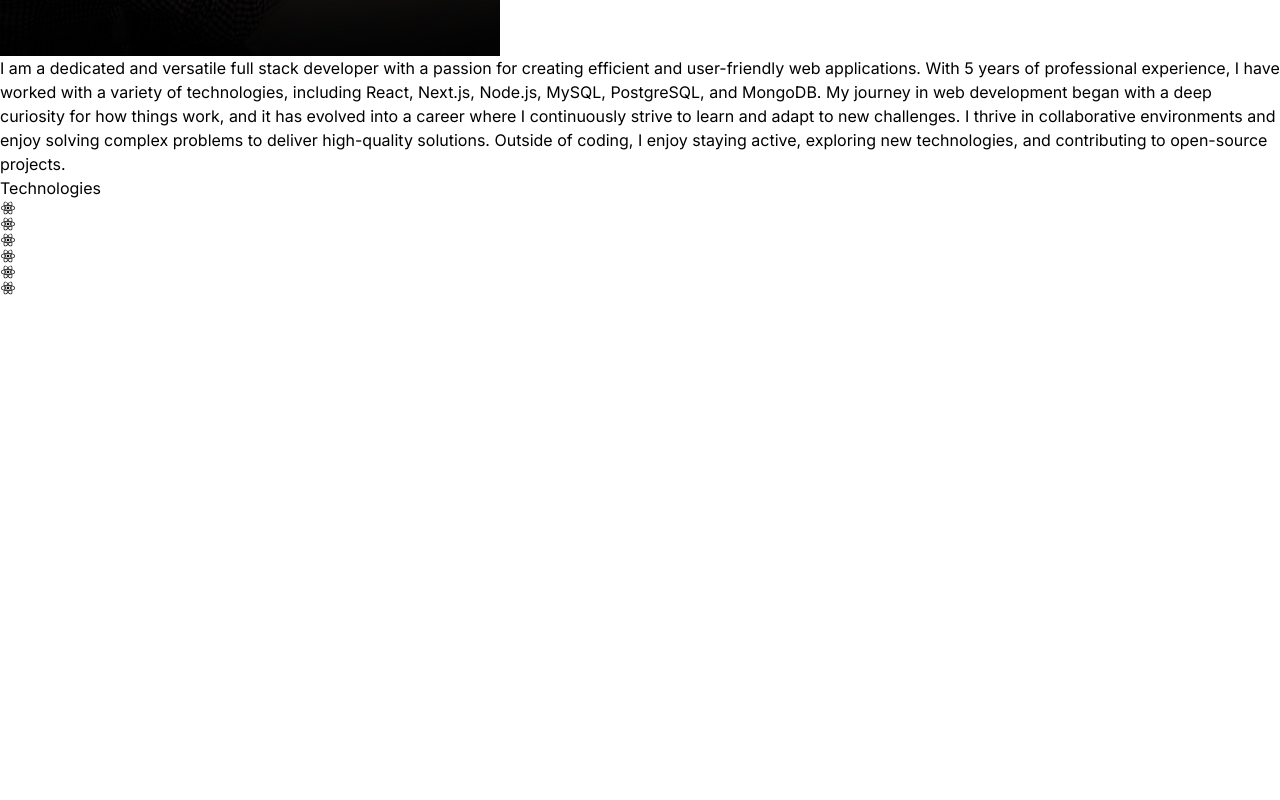
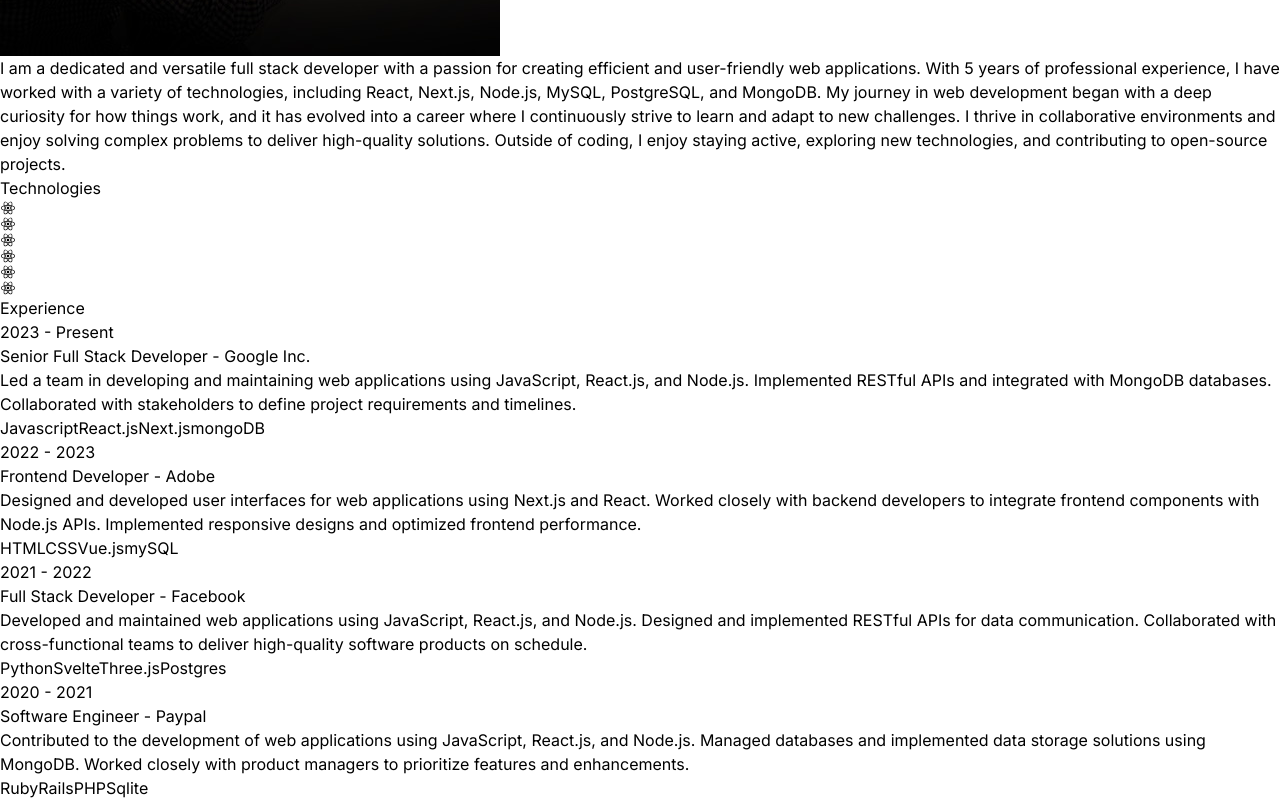
Before and after one commit to jupalibalaji/BALAJI-PORTFOLIO2, a React (Vite) app: page / in a window 1280 px wide. Shown: the part 1216-2016 px from the top of the page. Before the commit the page ends 1512 px from the top, so only its background shows below. Built offline with nearby package versions, Linux system fonts and the light colour scheme.

Commit message:
added experience

```diff
--- a/src/App.jsx
+++ b/src/App.jsx
@@ -1,6 +1,7 @@
 import './App.css';
 import About from './components/About';
 import BJ from './components/BJ';
+import Experience from './components/Experience';
 import Navbar from "./components/Navbar";
 import Techno from './components/Techno';
 
@@ -16,6 +17,7 @@
         <BJ />
         <About />
         <Techno/>
+        <Experience/>
       </div>
     </div>
   );
--- /dev/null
+++ b/src/components/Experience.jsx
@@ -0,0 +1,37 @@
+import { EXPERIENCES } from "../constants";
+
+const Experience = () => {
+  return (
+    <div className="border-b border-neutral-900 pb-4">
+      <h2 className="my-20 text-center text-4xl">Experience</h2>
+      <div>
+        {EXPERIENCES.map((experience, index) => (
+          <div key={index} className="mb-8 flex flex-wrap lg:justify-center">
+            <div className="w-full lg:w-1/4">
+              <p className="mb-2 text-sm text-neutral-400">{experience.year}</p>
+            </div>
+            <div className="w-full max-w-xl lg:w-3/4">
+              <h6 className="mb-2 font-semibold">
+                {experience.role} -{" "}
+                <span className="text-sm text-purple-100">
+                  {experience.company}
+                </span>
+              </h6>
+              <p className="mb-4 text-neutral-400">{experience.description}</p>
+              {experience.technologies.map((tech, techIndex) => (
+                <span
+                  key={techIndex}
+                  className="mr-2 mt-4 rounded bg-neutral-900 px-2 py-1 text-sm font-medium text-purple-800"
+                >
+                  {tech}
+                </span>
+              ))}
+            </div>
+          </div>
+        ))}
+      </div>
+    </div>
+  );
+};
+
+export default Experience;
```
Also changed, not shown: src/components/Projects.jsx (added, +9 -0 lines).
